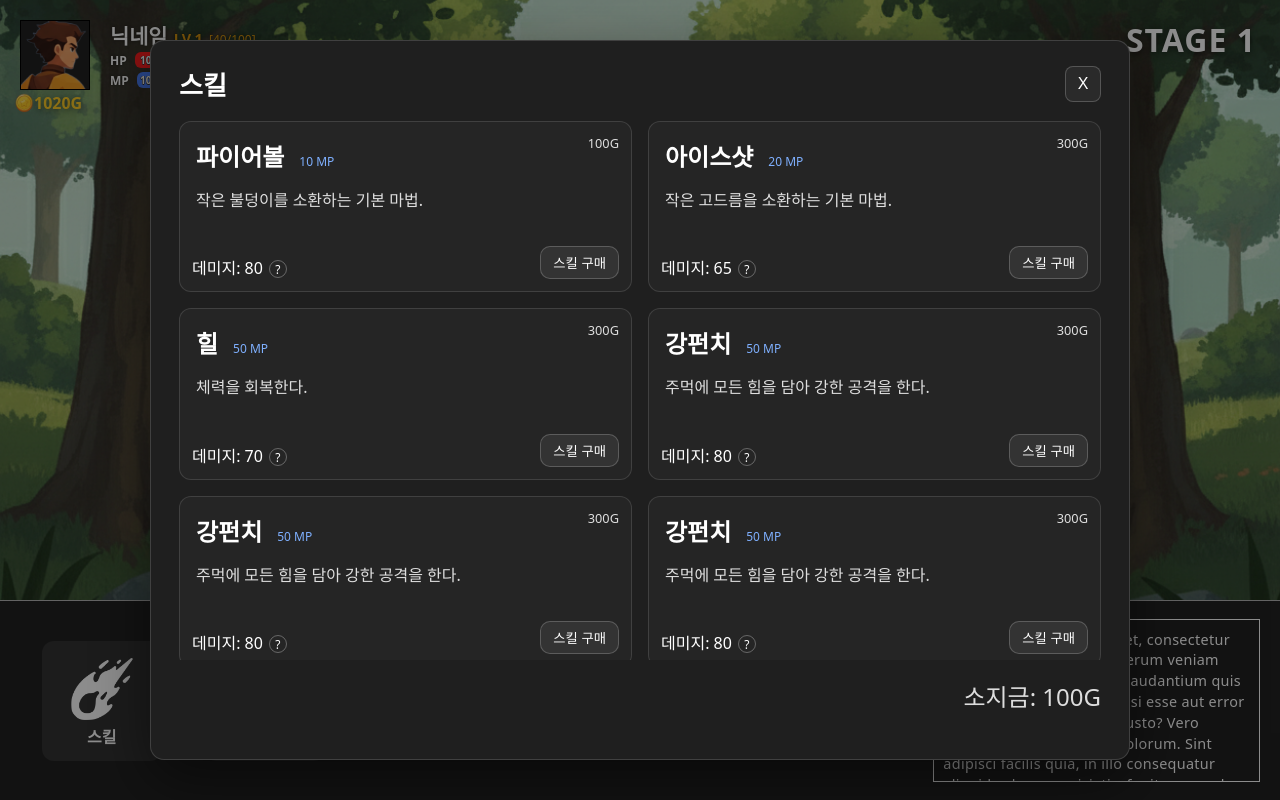
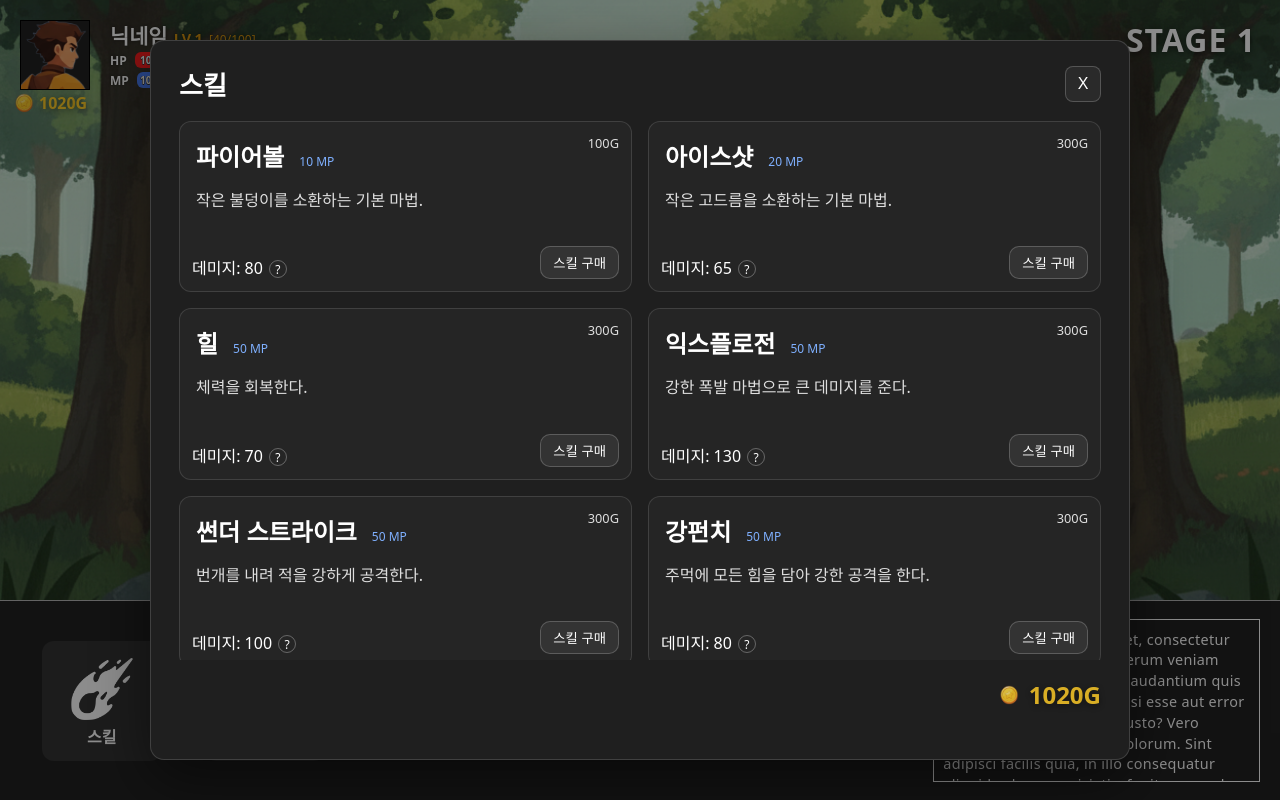
Before and after one commit to packjs0313/Remake_RPG_game, a React (Vite) app in the folder client/: page / in a window 1280 px wide. Both pictures are taken after a click on the button "스킬". Built offline with nearby package versions, Linux system fonts and the light colour scheme; a web font is replaced by a local one.

Commit message:
스킬구매기능 대충 구현함

```diff
--- a/client/src/App.jsx
+++ b/client/src/App.jsx
@@ -4,12 +4,14 @@ import BottomBar from "./components/BottomBar";
 import { enemy } from "./data/mockData";
 import StatsModal from "./components/StatsModal";
 import SkillModal from "./components/SkillModal";
-import usePlayerState from "./hooks/usePlayerState";
+import usePlayerState from "./hooks/usePlayerStateHook";
+import useBuySkill from "./hooks/buySkillHook";
 
 export default function App() {
   const [isStatsOpen, setIsStatsOpen] = useState(false);
   const [isSkillsOpen, setIsSkillsOpen] = useState(false);
-  const { playerState, increaseStat } = usePlayerState();
+  const { playerState, increaseStat, setPlayerState } = usePlayerState();
+  const { buySkill, userSkills } = useBuySkill(playerState, setPlayerState);
 
   return (
     //팝업 오픈구역
@@ -23,8 +25,11 @@ export default function App() {
       ) : null}
       {isSkillsOpen ? (
         <SkillModal
+          player={playerState}
           onCloseSkills={() => setIsSkillsOpen(false)}
           skillStat={playerState.skillStat}
+          onBuy={buySkill}
+          ownedSkillIds={userSkills.ownedSkillIds}
         />
       ) : null}
 
--- a/client/src/components/SkillCard.jsx
+++ b/client/src/components/SkillCard.jsx
@@ -1,4 +1,13 @@
-export default function SkillCard({ name, mp, desc, price, damage, formula }) {
+export default function SkillCard({
+  name,
+  mp,
+  desc,
+  price,
+  damage,
+  formula,
+  isHeldSkill,
+  onAction,
+}) {
   return (
     <div className="skill-card">
       <div className="skill-title">
@@ -14,7 +23,9 @@ export default function SkillCard({ name, mp, desc, price, damage, formula }) {
           <span className="formula-tooltip">{formula}</span>
         </span>
       </div>
-      <button className="buy">스킬 구매</button>
+      <button className="buy" onClick={onAction}>
+        {isHeldSkill ? "스킬 장착" : "스킬 구매"}
+      </button>
     </div>
   );
 }
--- a/client/src/components/SkillModal.jsx
+++ b/client/src/components/SkillModal.jsx
@@ -2,7 +2,13 @@ import "../css/SkillModal.css";
 import SkillCard from "./SkillCard";
 import { skills } from "../data/skillData";
 
-export default function SkillModal({ onCloseSkills, skillStat = 0 }) {
+export default function SkillModal({
+  onCloseSkills,
+  skillStat = 0,
+  player,
+  onBuy,
+  ownedSkillIds = [],
+}) {
   const stats = { skillStat };
 
   return (
@@ -18,6 +24,8 @@ export default function SkillModal({ onCloseSkills, skillStat = 0 }) {
         <div className="skills-list">
           {skills.map((skill) => {
             const damage = skill.formulaCalc(stats);
+            const isHeldSkill = ownedSkillIds.includes(skill.id);
+
             return (
               <SkillCard
                 key={skill.id}
@@ -27,12 +35,19 @@ export default function SkillModal({ onCloseSkills, skillStat = 0 }) {
                 price={`${skill.price}G`}
                 damage={damage}
                 formula={skill.formulaText}
+                isHeldSkill={isHeldSkill}
+                onAction={() => {
+                  if (!isHeldSkill) onBuy(skill.id);
+                }}
               />
             );
           })}
         </div>
 
-        <footer className="skills-footer">소지금: 100G</footer>
+        <footer className="skills-footer">
+          <img src="./coin.png" alt="소지금" />
+          {player.gold}G
+        </footer>
       </article>
     </div>
   );
--- a/client/src/css/SkillModal.css
+++ b/client/src/css/SkillModal.css
@@ -1,3 +1,4 @@
+@import "./reset.css";
 .skills-overlay {
   position: fixed;
   inset: 0;
@@ -147,7 +148,20 @@
   font-size: 1.5rem;
   opacity: 0.85;
 }
+.skills-footer {
+  font-weight: 700;
+  display: flex;
+  justify-content: right;
+  align-items: center;
+  color: var(--gold) ;
 
+  text-shadow: 0 2px 6px rgba(0, 0, 0, 0.5);
+}
+.skills-footer img{
+  width: 20px;
+  height: 20px;
+  margin-right: 10px;
+}
 @media (max-height: 600px) and (orientation: landscape) {
   .skills-modal {
     width: min(56.25rem, 96vw);
--- a/client/src/css/index.css
+++ b/client/src/css/index.css
@@ -1,18 +1,6 @@
 @import "pretendard/dist/web/variable/pretendardvariable.css";
 @import "./reset.css";
 @import "./monsterImg.css";
-
-:root {
-  --ui-dark: #222;
-  --ui-border: #ffffffaa;
-  --panel-bg: #e6e6e6;
-  --hp: #ff1f1f;
-  --mp: #4d83ff;
-  --text: #fff;
-  --Black-taxt : #222;
-  --lv : rgb(221, 167, 17);
-  --gold:#fac827;
-}
 
 .app {
   width: 100%;
@@ -224,6 +212,7 @@
   text-shadow: 0 2px 6px rgba(0, 0, 0, 0.5);
 }
 .gold img{
+  margin-right: 5px;
   width: 20px;
   height: 20px;
 }
@@ -279,6 +268,10 @@
   display: flex;
   align-items: center;
   justify-content: space-between;
+  transition: transform 0.2s;
+}
+.skill-slot:hover{
+  transform: scale(103%);
 }
 /* Combat-Log */
 .Combat-Log{
--- a/client/src/css/reset.css
+++ b/client/src/css/reset.css
@@ -14,4 +14,13 @@ html, body, #root, .app {
 
 :root {
     font-family: "Pretendard Variable", Pretendard, system-ui, sans-serif;
+  --ui-dark: #222;
+  --ui-border: #ffffffaa;
+  --panel-bg: #e6e6e6;
+  --hp: #ff1f1f;
+  --mp: #4d83ff;
+  --text: #fff;
+  --Black-taxt : #222;
+  --lv : rgb(221, 167, 17);
+  --gold:#fac827;
 }
--- a/client/src/data/skillData.js
+++ b/client/src/data/skillData.js
@@ -27,22 +27,22 @@ export const skills = [
     formulaText: "스킬스탯 * 6 + 40",
   },
   {
-    id: "strongpunch",
-    name: "강펀치",
+    id: "explosion",
+    name: "익스플로전",
     mp: 50,
-    desc: "주먹에 모든 힘을 담아 강한 공격을 한다.",
+    desc: "강한 폭발 마법으로 큰 데미지를 준다.",
     price: 300,
-    formulaCalc: (stats) => stats.skillStat * 12 + 20,
-    formulaText: "스킬스탯 * 12 + 20",
+    formulaCalc: (stats) => stats.skillStat * 14 + 60,
+    formulaText: "스킬스탯 * 14 + 60",
   },
   {
-    id: "strongpunch",
-    name: "강펀치",
+    id: "thunder",
+    name: "썬더 스트라이크",
     mp: 50,
-    desc: "주먹에 모든 힘을 담아 강한 공격을 한다.",
+    desc: "번개를 내려 적을 강하게 공격한다.",
     price: 300,
-    formulaCalc: (stats) => stats.skillStat * 12 + 20,
-    formulaText: "스킬스탯 * 12 + 20",
+    formulaCalc: (stats) => stats.skillStat * 11 + 45,
+    formulaText: "스킬스탯 * 11 + 45",
   },
   {
     id: "strongpunch",
--- /dev/null
+++ b/client/src/data/useSkillsData.js
@@ -0,0 +1,7 @@
+export const initialSkillsByUserId = {
+  1: {
+    userId: 1,
+    ownedSkillIds: [],
+    equippedSkillIds: [null, null, null, null],
+  },
+};
--- /dev/null
+++ b/client/src/hooks/buySkillHook.js
@@ -0,0 +1,49 @@
+import { useState } from "react";
+import { skills } from "../data/skillData";
+import { initialSkillsByUserId as canUseSkill } from "../data/useSkillsData";
+
+export default function useBuySkill(playerState, setPlayerState) {
+  const [anySkills, setAnySkills] = useState(skills);
+  const [canUseSkills, setCanUseSkill] = useState(canUseSkill);
+
+  const userId = playerState.id;
+  const userSkills = canUseSkills[userId];
+
+  // key는 skillId로 사용
+  const buySkill = (key) => {
+    const skillId = key;
+    const targetSkill = anySkills.find((s) => s.id === skillId);
+    if (!targetSkill) return;
+    if (canUseSkills[userId].ownedSkillIds.includes(skillId)) return;
+    if (playerState.gold < targetSkill.price) return;
+
+    // 골드 차감
+    setPlayerState((prev) => {
+      return {
+        ...prev,
+        gold: prev.gold - targetSkill.price,
+      };
+    });
+
+    // 보유 스킬 추가 (현재 userId 기준)
+    setCanUseSkill((prev) => {
+      const current = prev[userId];
+      return {
+        ...prev,
+        [userId]: {
+          ...current,
+          ownedSkillIds: [...current.ownedSkillIds, skillId],
+        },
+      };
+    });
+  };
+
+  return {
+    buySkill,
+    userSkills,
+    anySkills,
+    setAnySkills,
+    canUseSkills,
+    setCanUseSkill,
+  };
+}
```
Also changed, not shown: client/src/hooks/EquipSkillHook.js (added, +10 -0 lines), client/src/hooks/usePlayerStateHook.js (renamed from client/src/hooks/usePlayerState.js).
